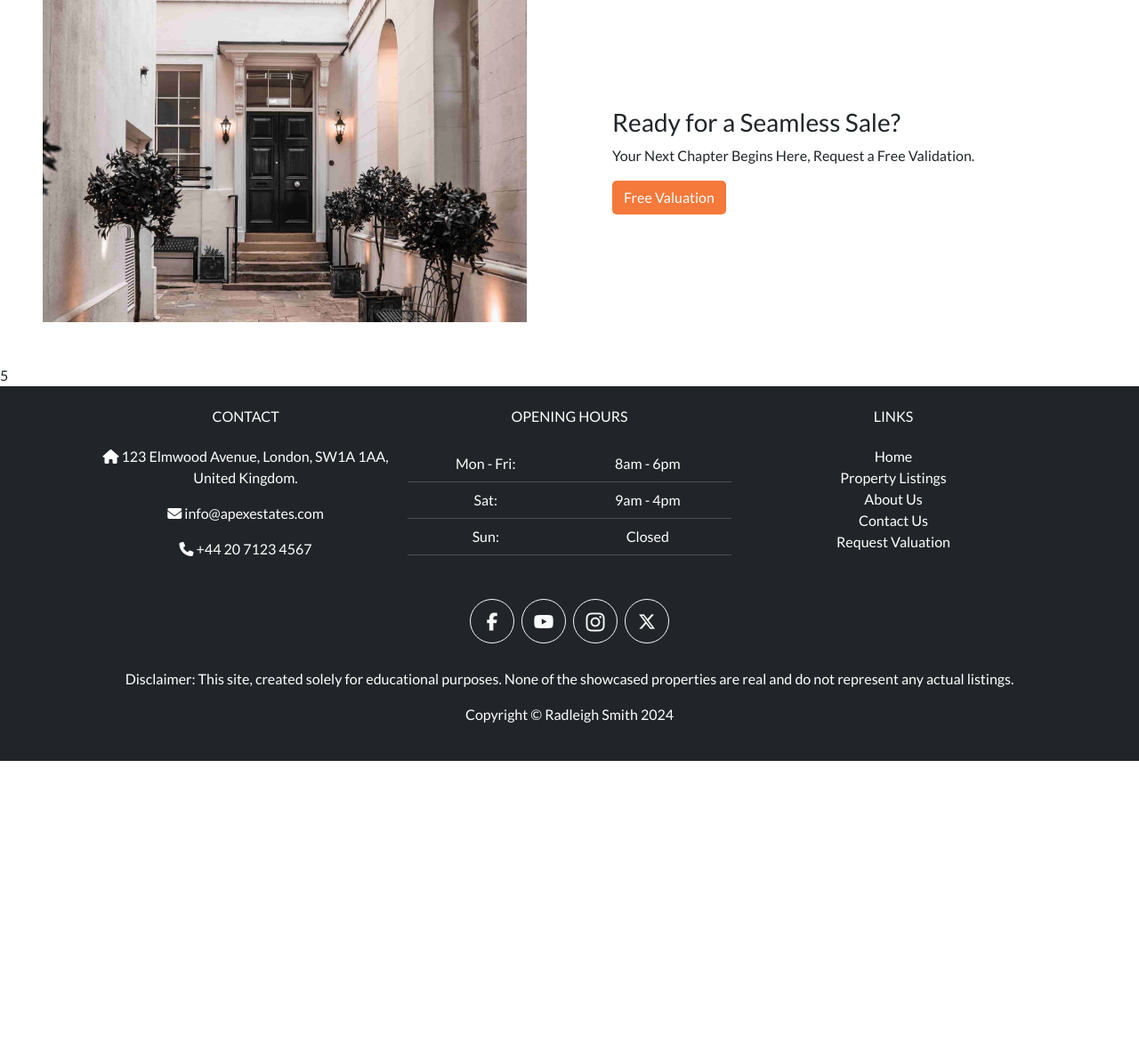
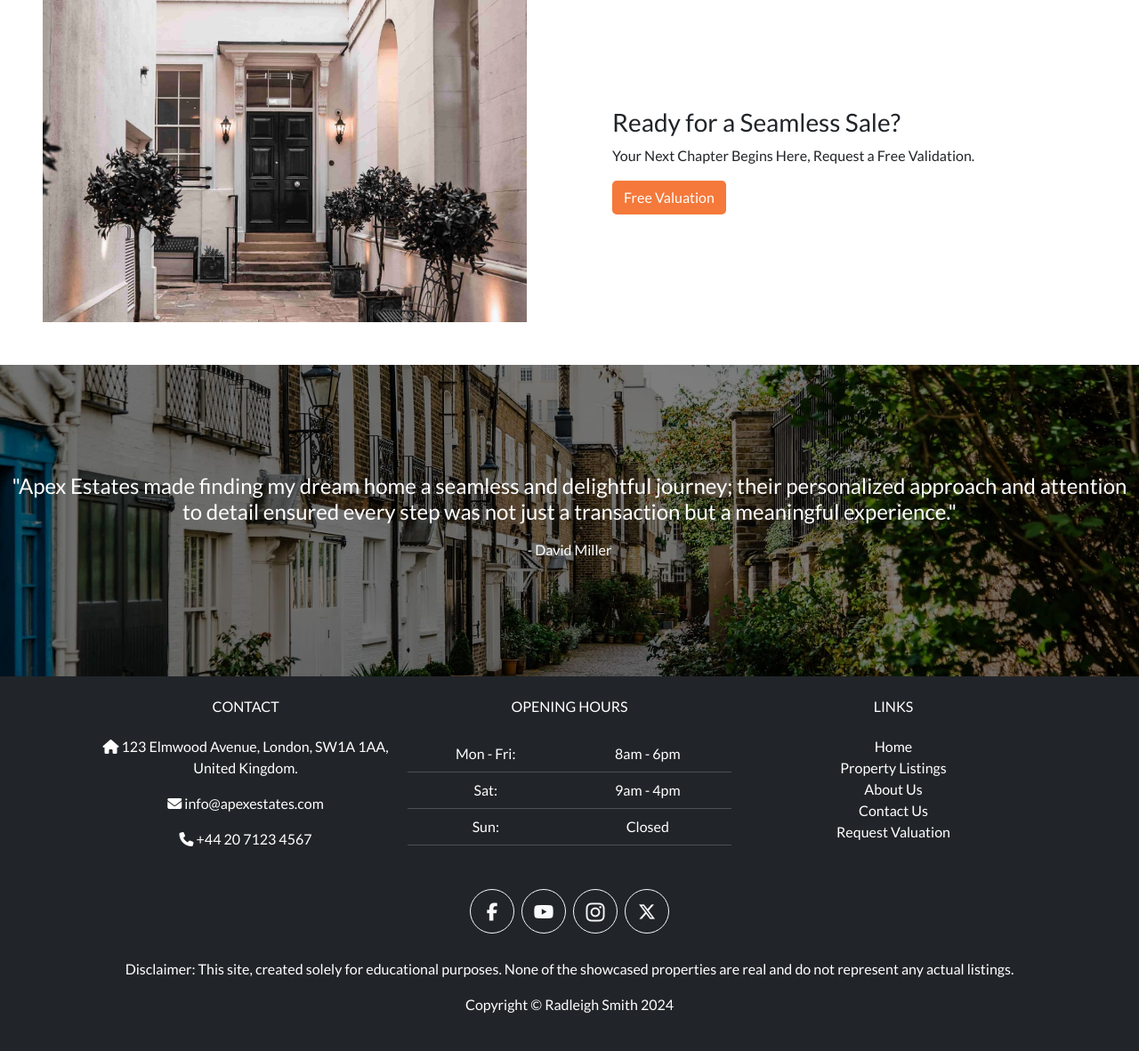
Before and after one commit to RadleighSmith/apex-estates, a Django app: page / in a window 1280 px wide. Shown: the part 1379-2560 px from the top of the page at 89% size. Before the commit the page ends 2234 px from the top, so only its background shows below. Run offline with Django 4.2, Linux system fonts and the light colour scheme; data that the repository does not hold is empty; some libraries are stand-ins or nearby versions.

Commit message:
Add review to homepage

```diff
--- a/main/templates/index.html
+++ b/main/templates/index.html
@@ -63,7 +63,7 @@
         <!-- Valuation CTA -->
         <section class="row align-items-center">
             <div class="col-md-6  order-md-1 order-2 p-5">
-                <img class="img-fluid" src="{% static 'images/london-alley.jpg' %}" alt="Apartment living room with Thames and Tower Bridge view">
+                <img class="img-fluid" src="{% static 'images/london-alley.jpg' %}" alt="Black door in London alleyway.">
             </div>
             <div class="col-md-6 order-md-2 order-1 p-5">
                 <h3>Ready for a Seamless Sale?</h3>
@@ -72,8 +72,17 @@
             </div>
         </section>
         <!-- Review -->
-        <div class="row">
-            5
+        <div class="row position-relative text-center">
+            <img src="{% static 'images/review-banner.jpg' %}" alt="London Townhouses at dusk" class="img-fluid review-image">
+
+            <div class="overlay-text position-absolute top-0 start-0 w-100 h-100 d-flex flex-column justify-content-center align-items-center">
+                <h4 class="p-2">
+                    "Apex Estates made finding my dream home a seamless and delightful journey;
+                    their personalized approach and attention to detail ensured every step was not just a transaction
+                    but a meaningful experience."
+                </h4>
+                <p>- David Miller</p>
+            </div>
         </div>
         <!-- Newsletter -->
     </div>
--- a/static/css/style.css
+++ b/static/css/style.css
@@ -173,6 +173,19 @@ h2 {
     align-items: center;
 }
 
+/* Review */
+.review-image {
+    height: 350px;
+    object-fit: cover;
+    object-position: center;
+    overflow: hidden;
+}
+
+.overlay-text {
+    background-color: rgba(0, 0, 0, 0.5);
+    color: var(--white);
+}
+
 /* PROPERTY_LISTINGS.HTML */
 
 /* Property Listing Cards*/
```
Also changed, not shown: static/images/review-banner.jpg (added).
